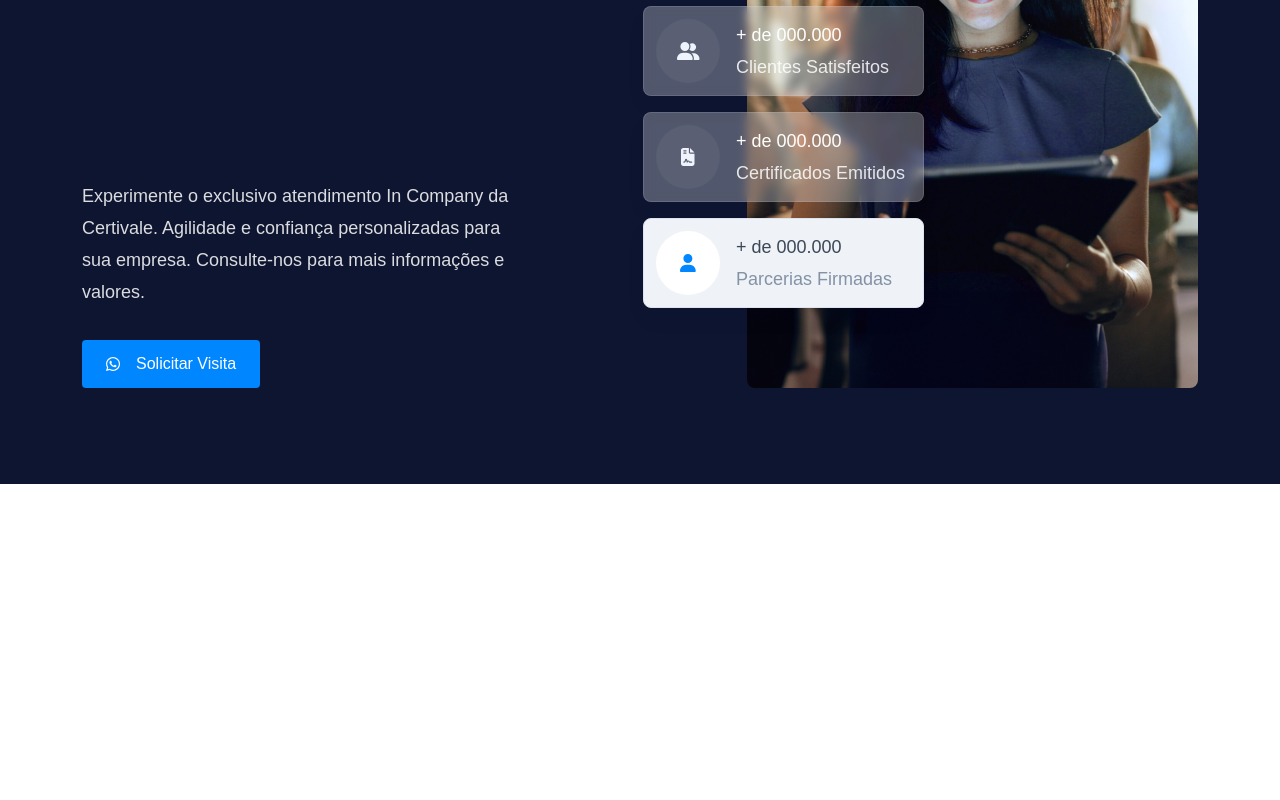
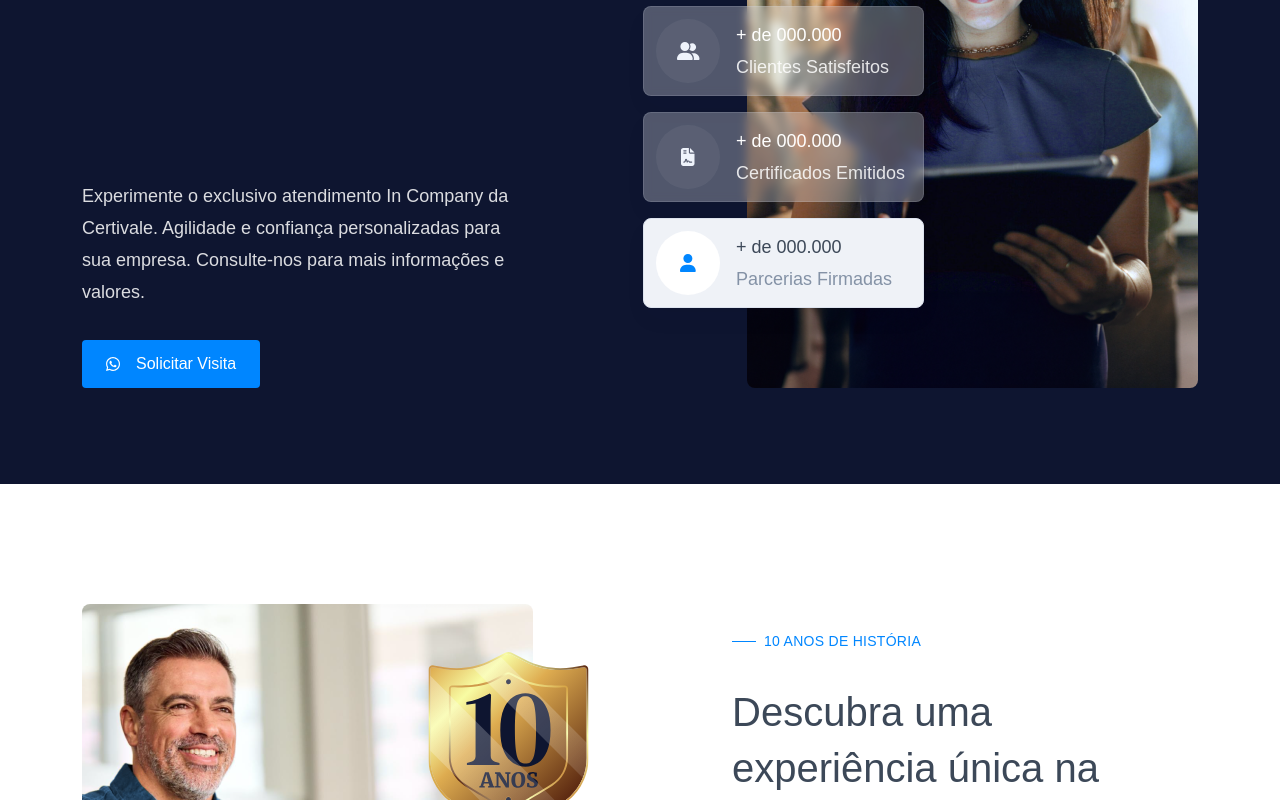
Before and after one commit to luangelsdorf/site-certivale, a Next.js app: page / in a window 1280 px wide. Shown: the part 2000-2800 px from the top of the page. Before the commit the page ends 2484 px from the top, so only its background shows below. Built offline with nearby package versions, Linux system fonts and the light colour scheme; a web font is replaced by a local one.

Commit message:
History section

```diff
--- /dev/null
+++ b/src/components/home/History/History.module.scss
@@ -0,0 +1,28 @@
+.section {
+
+}
+
+.image {
+  position: relative;
+  height: 520px;
+
+  svg {
+    position: absolute;
+    top: 48px;
+    right: -56px;
+  }
+}
+
+.textContent {
+  position: relative;
+  margin-left: 80px;
+  margin-top: 16px;
+
+  h2 {
+    margin-bottom: 48px;
+  }
+
+  p {
+    margin-bottom: 32px;
+  }
+}
--- /dev/null
+++ b/src/components/home/History/index.js
@@ -0,0 +1,30 @@
+import Image from 'next/image';
+import styles from './History.module.scss';
+import { getSizesString } from '@/utils/images';
+import Seal from 'public/images/home/selo-10-anos.svg';
+import Button from '@/components/common/Button';
+
+export default function History({ content }) {
+  return (
+    <div className={styles.section}>
+      <div className="container">
+        <div className="row justify-content-between">
+          <div className="col-12 col-lg-5">
+            <div className={styles.image}>
+              <Image src="/images/home/historia.png" fill sizes={getSizesString('col-12 col-lg-5')} />
+              <Seal />
+            </div>
+          </div>
+          <div className="col-12 col-lg-6">
+            <div className={styles.textContent}>
+              <p className="overline">10 Anos de História</p>
+              <h2>Descubra uma experiência única na Certivale</h2>
+              <p>Na vanguarda da Certificação Digital, somos mais do que especialistas – somos uma Autoridade em oferecer soluções que transcendem o convencional. Ao emitir e-CPF e e-CNPJ, conquistamos a confiança do mercado e nos destacamos pela excelência no atendimento.</p>
+              <Button href="#">Conheça a Certivale</Button>
+            </div>
+          </div>
+        </div>
+      </div>
+    </div>
+  )
+}
--- a/src/pages/index.js
+++ b/src/pages/index.js
@@ -1,5 +1,6 @@
 import Section from "@/components/common/Section";
 import Banner from "@/components/home/Banner";
+import History from "@/components/home/History";
 import Online from "@/components/home/Online";
 import Products from "@/components/home/Products";
 import Header from "@/components/layout/Header";
@@ -29,6 +30,10 @@ export default function Home() {
         <Section id="online" pt="96 80" pb="96 80" style={{backgroundColor: 'rgb(var(--deep-blue))'}}>
           <Online />
         </Section>
+
+        <Section id="sobre-nos" pt="120 80" pb="160 80">
+          <History />
+        </Section>
       </main>
     </>
   );
```
Also changed, not shown: public/images/home/selo-10-anos.png (added), public/images/home/selo-10-anos.svg (added).
